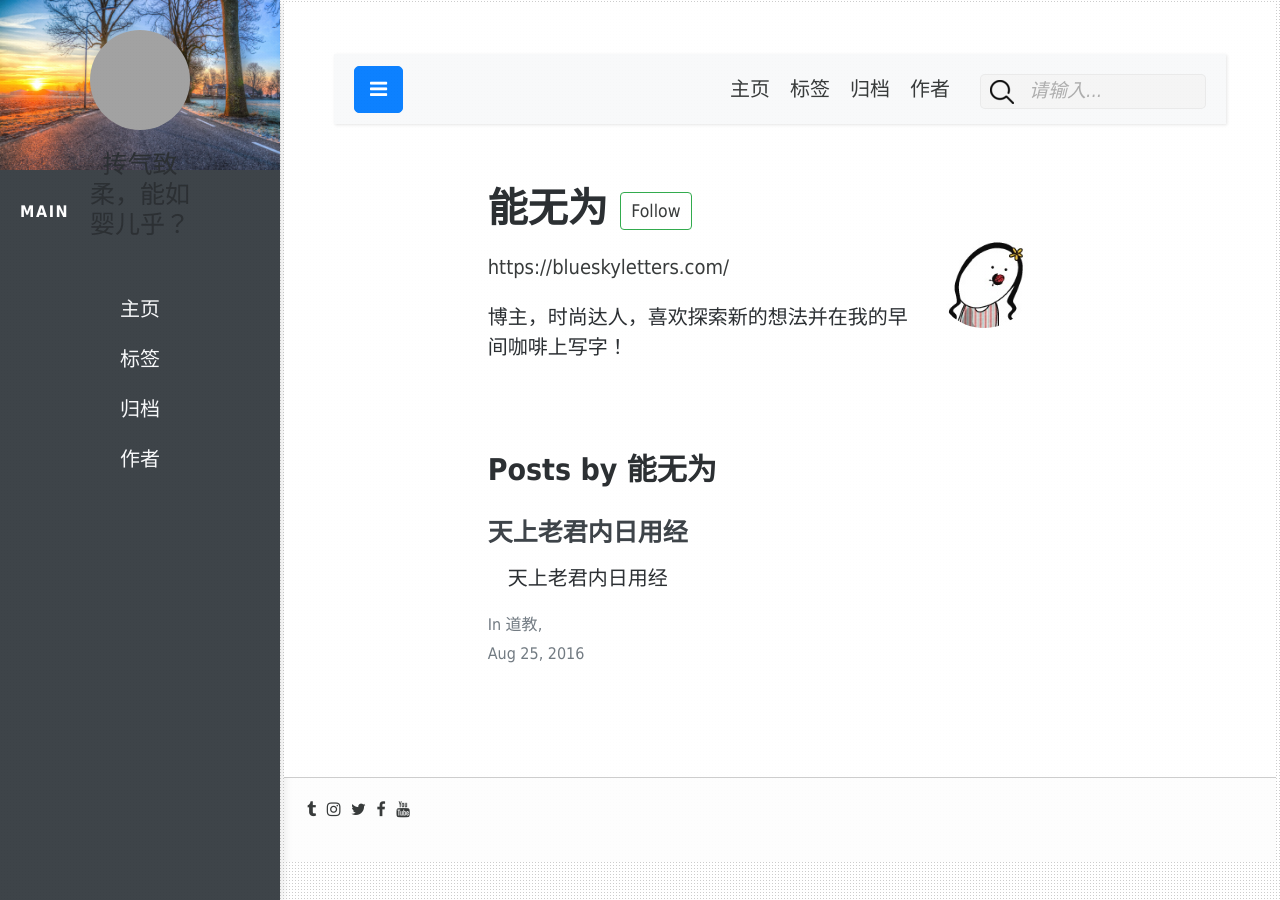
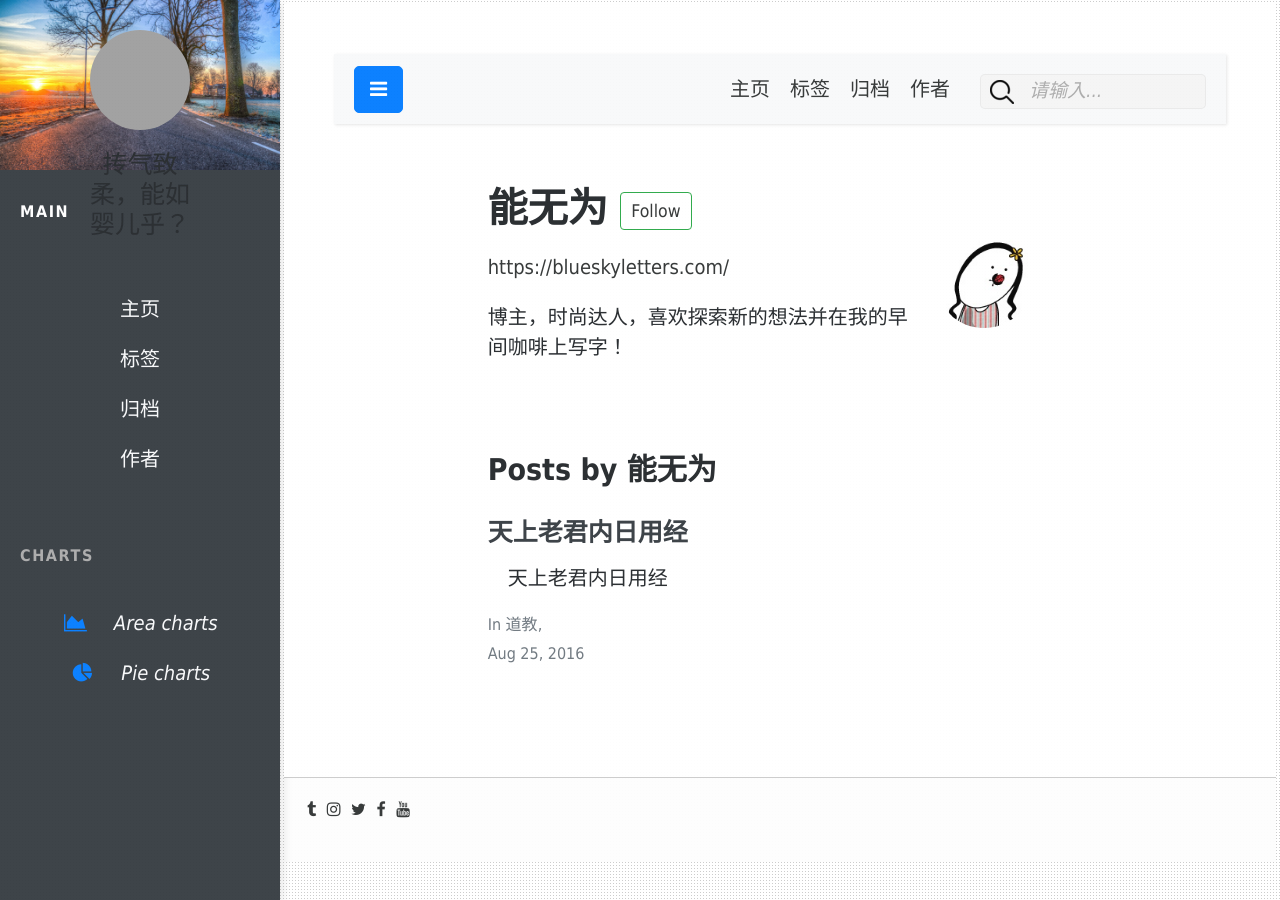
Before and after one commit to nengwuzhi/nengwuzhi.github.ioce, a Jekyll site: the page built from pages/author-author2.html, in a window 1280 px wide. Built offline with Jekyll 4.4.1, drawn with Linux system fonts in a browser that asks for light colours; nearby versions of some CDN libraries; grey boxes are pictures that could not be loaded.

Commit message:
Update Side_navigation.html

```diff
--- a/_includes/Side_navigation.html
+++ b/_includes/Side_navigation.html
@@ -14,12 +14,29 @@
                 	<i class="text-Inverse fa-fw"></i>主页</a>
     		</li>
 
-
     		 {% for item in site.nav %}
                   <li class="nav-item"><a class="nav-link bg-dark text-light" href="{{item.url}}"  title="{{item.description}}">{{item.title}}</a></li>
                   {% endfor %}
   		</ul>
 
+		<p class="text-gray font-weight-bold text-uppercase px-3 small py-4 mb-0">Charts</p>
+
+  			<ul class="nav flex-column bg-dark mb-0">
+    			<li class="nav-item">
+      				<a href="#" class="nav-link text-light font-italic">
+                	<i class="fa fa-area-chart mr-3 text-primary fa-fw"></i>
+                		Area charts
+            		</a>
+    			</li>
+
+    			<li class="nav-item">
+      				<a href="#" class="nav-link text-light font-italic">
+                	<i class="fa fa-pie-chart mr-3 text-primary fa-fw"></i>
+                		Pie charts
+            		</a>
+    			</li>
+  			</ul>
+
 
 	</div>
 <!-- End vertical navbar -->
```
